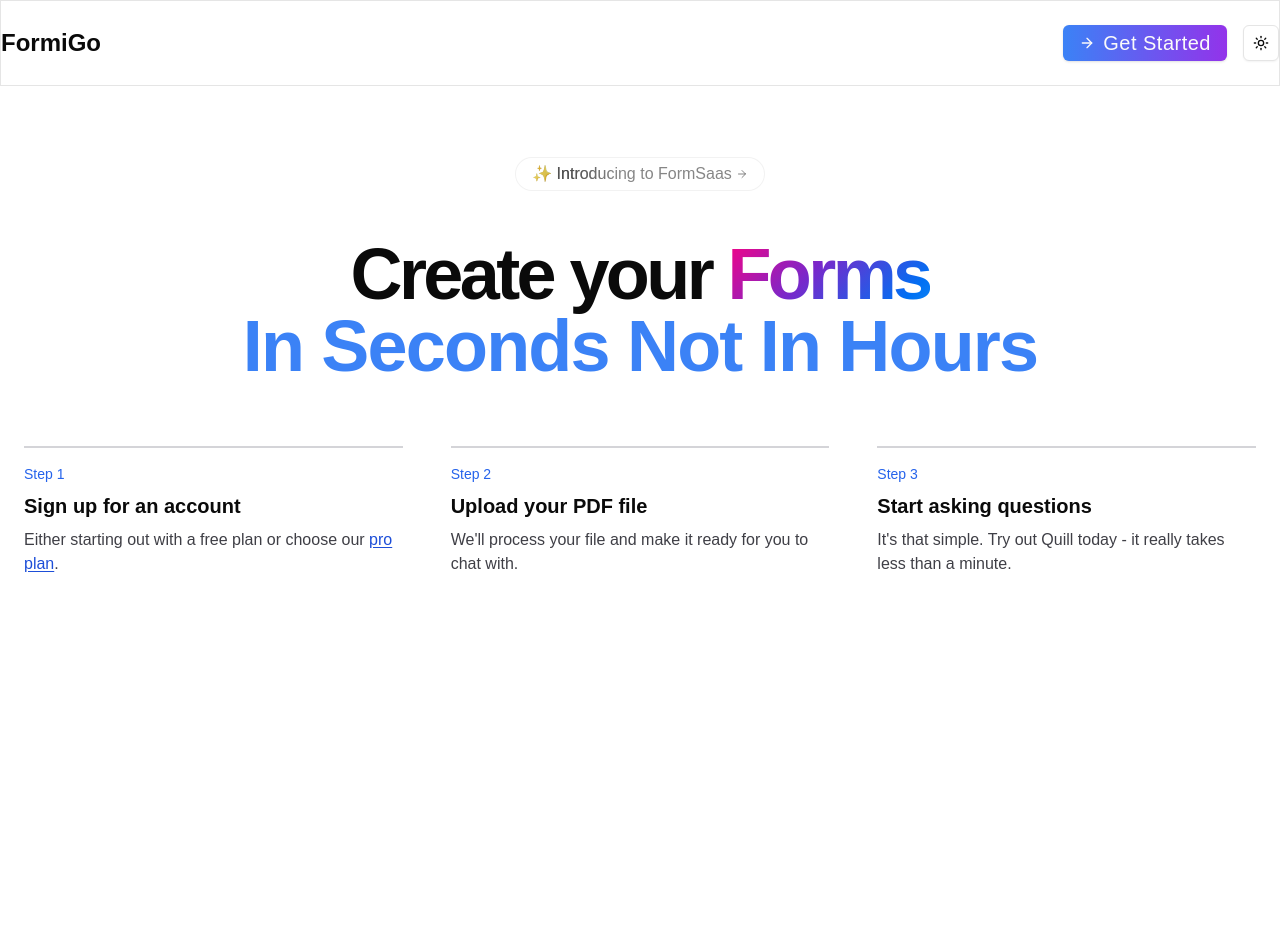
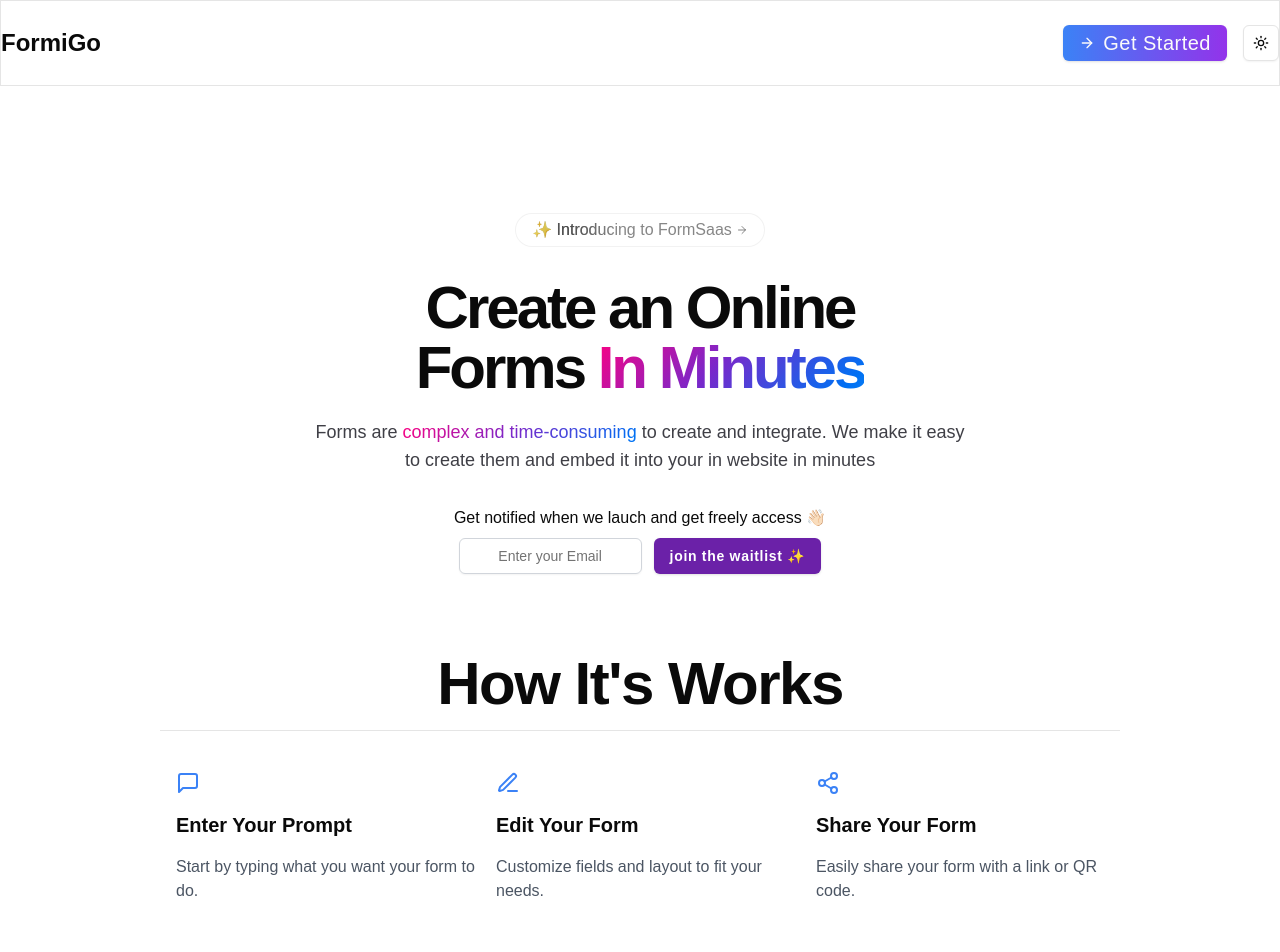
Before and after one commit to Rishabh1-dubey/formbuilder, a Next.js app: page /landing in a window 1280 px wide. Shown: the top 952 px of the page. Before the commit the page ends 800 px from the top, so only its background shows below. Built offline with nearby package versions, Linux system fonts and the light colour scheme.

Commit message:
fix ui bug and addd landign page

```diff
--- a/components/AnimatedShinytext.tsx
+++ b/components/AnimatedShinytext.tsx
@@ -5,7 +5,7 @@ import { cn } from '@/lib/utils'
 
 const AnimatedShinytext = () => {
   return (
- <div className="z-10 flex min-h-44 items-center justify-center">
+ <div className="z-10 flex min-h-72 items-center justify-center">
       <div
         className={cn(
           "group rounded-full border border-black/5 bg-white text-base text-white transition-all ease-in hover:cursor-pointer hover:bg-neutral-100 dark:border-white/5 dark:bg-neutral-900 dark:hover:bg-neutral-200",
--- a/components/GenrateInputBox.tsx
+++ b/components/GenrateInputBox.tsx
@@ -9,7 +9,7 @@ import { useRouter } from "next/navigation";
 import toast from "react-hot-toast";
 import { MAX_FREE_FORM_TOKEN } from "@/lib/utils";
 import { SignedIn, useUser } from "@clerk/nextjs";
-
+import Link from "next/link";
 
 type InitialState = {
   message: string;
@@ -29,6 +29,7 @@ type Props = {
 }
 
 const GenrateInputBox: React.FC<Props> = ({ text, totalForms, isSubscribed }) => {
+  const { isSignedIn } = useUser();
   const [description, setDescription] = useState<string | undefined>(text);
   const [state, formAction] = useActionState(generateFroms, initalState);
   const router = useRouter();
@@ -62,8 +63,8 @@ const GenrateInputBox: React.FC<Props> = ({ text, totalForms, isSubscribed }) =>
         />
 
         {
-          !SignedIn ? (
-            <Button disabled className="h-12"><Lock /> Login </Button>
+          !isSignedIn ? (
+          <Link href="/sign-in">  <Button disabled className="h-12"><Lock /> Login </Button></Link>
           ) : isSubscribed || (totalForms! < MAX_FREE_FORM_TOKEN) ? (
             <SubmitButton />
           ) : (<Button disabled className="h-12">
--- /dev/null
+++ b/components/HeroLanding.tsx
@@ -0,0 +1,46 @@
+import React, { useState } from 'react'
+import toast from 'react-hot-toast'
+import { AuroraText } from './magicui/aurora-text'
+import { Input } from './ui/input'
+import { Button } from './ui/button'
+
+const HeroLanding = () => {
+    const [email, setEmail] = useState<string>("")
+
+    const handleClick = (e: React.FormEvent<HTMLFormElement>) => {
+        e.preventDefault()
+        toast.success("Email send successfully")
+        console.log("checking email", email)
+        setEmail("")
+    }
+
+    // Debug function to check if onChange is firing
+    const handleEmailChange = (e: React.ChangeEvent<HTMLInputElement>) => {
+        console.log("Input changed:", e.target.value) // Debug log
+        setEmail(e.target.value)
+
+    }
+    return (
+        <div><div className=' flex flex-col items-center text-center -mt-24 mb-8'>
+            <h1 className="  text-4xl font-bold tracking-tighter md:text-4xl lg:text-6xl ">
+                Create an Online  <br></br> Forms <AuroraText>In Minutes</AuroraText>
+            </h1>
+            <p className='mt-5 max-w-prose text-zinc-700 sm:text-lg text-center font-medium'>
+                Forms are <AuroraText>complex and time-consuming  </AuroraText> to create and integrate. We make it easy to create them and embed it into your in website in minutes
+            </p>
+
+        </div>
+            <div className='flex  flex-col mx-auto gap-2   md:max-w-prose items-center justify-center    '>
+                <h2 >Get notified when we lauch and get freely access 👋🏻</h2>
+                <div className=' mb-16'>
+                    <form onSubmit={handleClick} className='flex flex-col md:flex-row  gap-3 items-center   '>
+                        <Input value={email} onChange={handleEmailChange} type="email" placeholder="Enter your Email" className="border border-gray-300 p-2 w-full  text-center px-20 md:px-0" />
+                        <Button type='submit' className='bg-gradient-to-r to-blue-200 to bg-purple-800 '><span className='text-white font-semibold tracking-wider px-36 md:px-0 dark:text-black'>join the waitlist ✨</span></Button>
+                    </form>
+                </div>
+            </div>
+        </div>
+    )
+}
+
+export default HeroLanding
--- a/components/MainLandingPage.tsx
+++ b/components/MainLandingPage.tsx
@@ -1,13 +1,54 @@
-import React from 'react'
-import { AuroraText } from './magicui/aurora-text'
+"use client"
+import React, { useState } from 'react'
+
+import HeroLanding from './HeroLanding'
+import { Airplay, Bandage, Edit3, Icon, MessageSquare, Share2 } from 'lucide-react'
 
 const MainLandingPage = () => {
+
+    const Data = [
+        {
+            title: "Enter Your Prompt",
+            description: "Start by typing what you want your form to do.",
+            icon: <MessageSquare /> // Represents text input or a prompt
+        },
+        {
+            title: "Edit Your Form",
+            description: "Customize fields and layout to fit your needs.",
+            icon: <Edit3 />// Represents editing or customization
+        },
+        {
+            title: "Share Your Form",
+            description: "Easily share your form with a link or QR code.",
+            icon: <Share2 />
+        },
+    ];
+
+
+
     return (
-        <div className='text-center -mt-6'>
-            <h1 className="text-4xl font-bold tracking-tighter md:text-5xl lg:text-7xl ">
-                Create your <AuroraText>Forms</AuroraText>
-            </h1>
-            <h1 className='text-4xl md:text-5xl lg:text-7xl font-bold capitalize text-blue-500 tracking-tight'>In Seconds not in hours</h1>
+        <div>
+
+            <HeroLanding />
+
+            <div className='w-9/12 mx-auto'>
+
+                <h1 className='font-bold text-6xl capitalize tracking-tight py-4 text-center border-b'>How It's works</h1>
+
+                <div className='flex  flex-col md:flex-row  justify-around mt-6'>
+                    {
+                        Data.map((data) => (
+
+                            <div className=' flex-col gap-6 w-[370px]  py-4 pl-4 '>
+                                <p className='mb-4 text-blue-500'>{data.icon}</p>
+                                <h1 className='font-bold mb-4 text-xl'>{data.title}</h1>
+                                <p className='text-gray-600'>{data.description}</p>
+                            </div>
+                        ))
+                    }
+                </div>
+            </div>
+
         </div>
     )
 }
```
